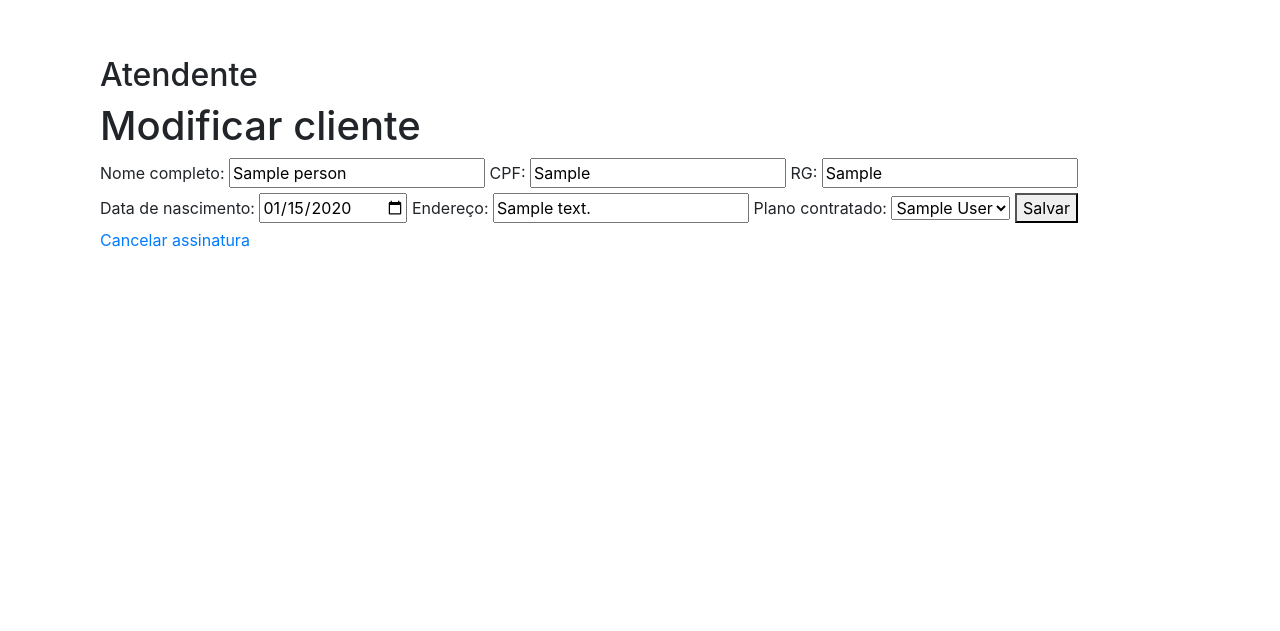
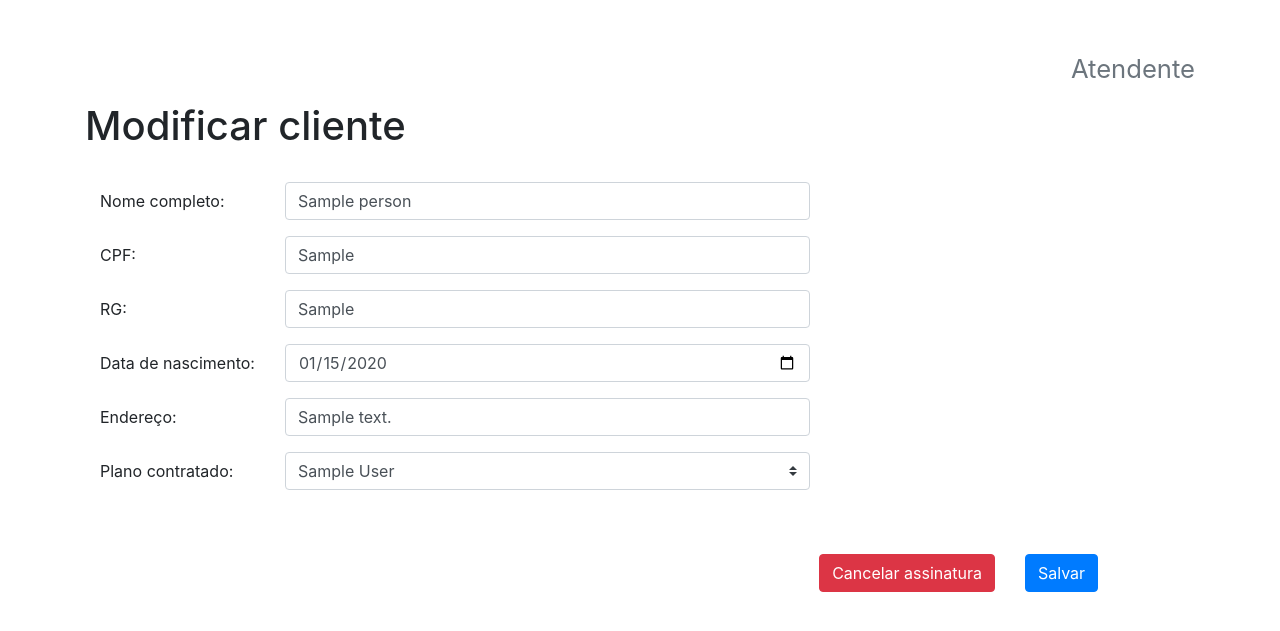
Before and after one commit to williamabreu/fake-sysadmin, a Django app: page /modificar-cliente/1/ in a window 1280 px wide. Shown: the top 631 px of the page. Run offline with Django 3.2, Linux system fonts and the light colour scheme; tables that the repository leaves empty hold one stand-in row (values such as "Sample post"); some libraries are stand-ins or nearby versions.

Commit message:
Aprimorado webdesign tela modificar cliente

```diff
--- a/src/Atendente/templates/site/update_client.html
+++ b/src/Atendente/templates/site/update_client.html
@@ -1,28 +1,55 @@
 {% extends 'site/base.html' %}
 
+{% block user_title %}
+  Atendente
+{% endblock user_title %}
+
+{% block frame_title %}
+  Modificar cliente
+{% endblock frame_title %}
+
 {% block body %}
-  <h2>Atendente</h2>
-  <h1>Modificar cliente</h1>
+<form class="mt-4" method="POST" action="{% url 'update_client' client.id %}">
+    {% csrf_token %}
+    <div class="form-group row">
+      <label class="col-md-2 col-form-label" for="name">Nome completo:</label>
+      <div class="col-md-6">
+        <input class="form-control" id="name" name="name" type="text" value="{{ client.person.name }}">
+      </div>
+    </div>
 
-  <form method="POST" action="{% url 'update_client' client.id %}">
-    {% csrf_token %}
-    <label for="name">Nome completo:</label>
-    <input id="name" name="name" type="text" value="{{ client.person.name }}">
+    <div class="form-group row">
+      <label class="col-md-2 col-form-label" for="cpf">CPF:</label>
+      <div class="col-md-6">
+        <input class="form-control" id="cpf" name="cpf" type="text" value="{{ client.person.cpf }}">
+      </div>
+    </div>
 
-    <label for="cpf">CPF:</label>
-    <input id="cpf" name="cpf" type="text" value="{{ client.person.cpf }}">
+    <div class="form-group row">
+      <label class="col-md-2 col-form-label" for="rg">RG:</label>
+      <div class="col-md-6">
+        <input class="form-control" id="rg" name="rg" type="text" value="{{ client.person.rg }}">
+      </div>
+    </div>
 
-    <label for="rg">RG:</label>
-    <input id="rg" name="rg" type="text" value="{{ client.person.rg }}">
+    <div class="form-group row">
+      <label class="col-md-2 col-form-label" for="birthday">Data de nascimento:</label>
+      <div class="col-md-6">
+        <input class="form-control" id="birthday" name="birthday" type="date" value="{{ client.person.birthday | date:'Y-m-d' }}">
+      </div>
+    </div>
 
-    <label for="birthday">Data de nascimento:</label>
-    <input id="birthday" name="birthday" type="date" value="{{ client.person.birthday | date:'Y-m-d' }}">
+    <div class="form-group row">
+      <label class="col-md-2 col-form-label" for="address">Endereço:</label>
+      <div class="col-md-6">
+        <input class="form-control" id="address" name="address" type="text" value="{{ client.person.address }}">
+      </div>
+    </div>
 
-    <label for="address">Endereço:</label>
-    <input id="address" name="address" type="text" value="{{ client.person.address }}">
-
-    <label for="plan">Plano contratado:</label>
-    <select id="plan" name="plan">
+    <div class="form-group row">
+      <label class="col-md-2 col-form-label" for="plan">Plano contratado:</label>
+      <div class="col-md-6">
+        <select class="custom-select" id="plan" name="plan">
           {% for plan in plans %}
             {% if plan == client.contract.plan %}
               <option value="{{ plan.id }}" selected>{{ plan.name }}</option>
@@ -31,9 +58,23 @@
             {% endif %}
           {% endfor %}
         </select>
+      </div>
+    </div>
 
-    <button type="submit">Salvar</button>
+    <div class="form-group row">
+      <div class="col-md-6">
+        <span></span>
+      </div>
+      <div class="col-md-4">
+        <p class="text-right mt-5">
+          <a class="btn btn-danger" href="{% url 'cancel_subscription' client.id %}">Cancelar assinatura</a>
+        </p>
+      </div>
+      <div class="col-md-2">
+        <p class="text-left mt-5">
+          <button class="btn btn-primary" type="submit">Salvar</button>
+        </p>
+      </div>
+    </div>
   </form>
-
-  <a href="{% url 'cancel_subscription' client.id %}">Cancelar assinatura</a>
 {% endblock body %}
```
Lines whose indentation alone changed are shown as unchanged.
